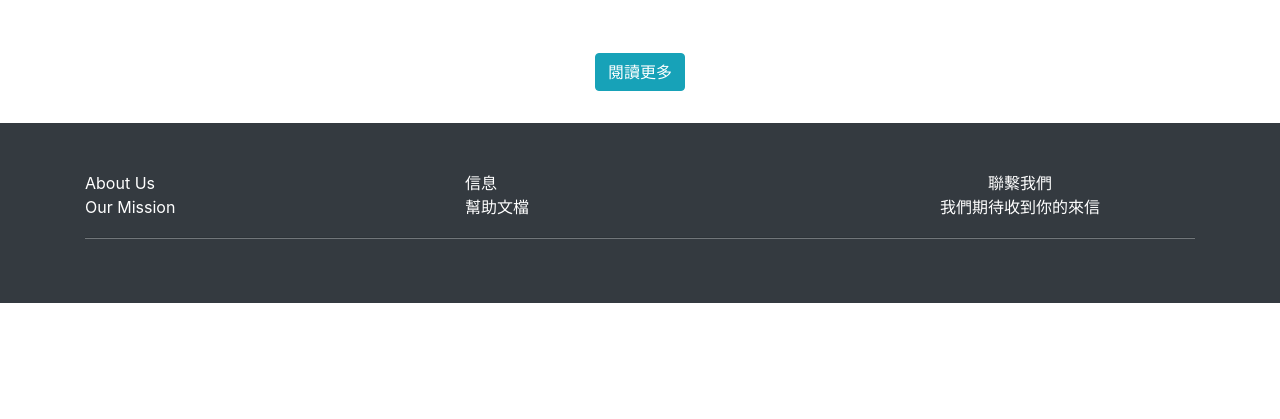
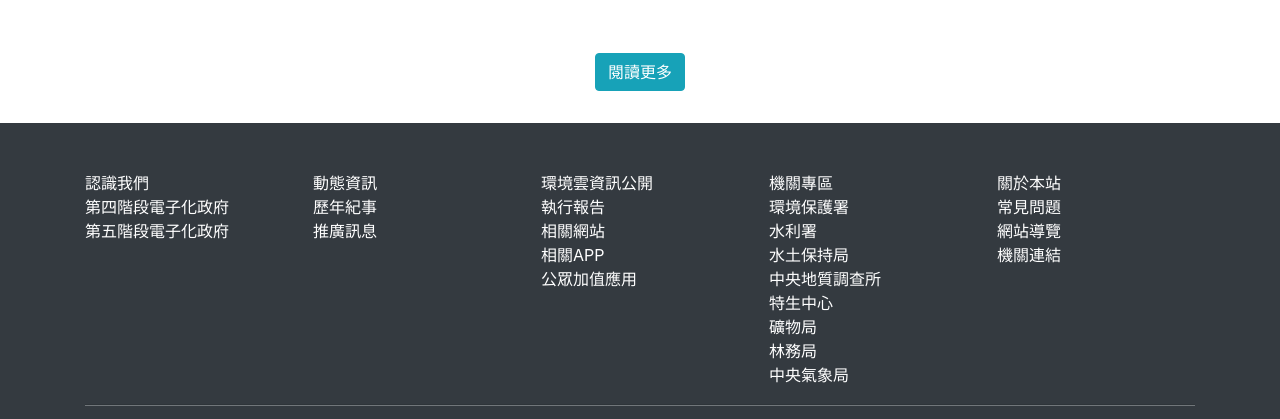
Before and after one commit to dsdpdemo/ropin13.github.io, a plain HTML site: page index.html in a window 1280 px wide. Shown: the part 1886-2305 px from the top of the page. Before the commit the page ends 2189 px from the top, so only its background shows below. Drawn offline with nearby package versions, Linux system fonts and the light colour scheme.

Commit message:
Add files via upload

```diff
--- a/index.html
+++ b/index.html
@@ -76,7 +76,7 @@
 		<a ng-click="changeTopic(nowTopic)" href="#">{{nowTopic}}</a>
 	</div>
 
-  <header ng-show="nowTopic === topics.recommendation" style="height: 400px;background-repeat: no-repeat; background-size: cover; background-color: transparent; background-position: 50% 50%; background-image: url(&quot;./images/photo.jpg&quot;);">
+  <header  ng-show="nowTopic === topics.recommendation" style="height: 400px;background-repeat: no-repeat; background-size: cover; background-color: transparent; background-position: 50% 50%; background-image: url(&quot;./images/photo.jpg&quot;);">
       <div class="container">
         <div class="row">
           <div class="col-lg-12">
@@ -171,23 +171,73 @@
     <footer class="py-5 bg-dark">
 	<div class="container">
 		  <div class="row">
-			<div class="col"><a class="m-0 text-center text-white" href="#">About Us</a></div>
-			<div class="col"><a class="m-0 text-center text-white" href="#">信息</a></div>
-			<div class="col"><p class="m-0 text-center text-white">聯繫我們</p></div>
+			<div class="col"><a class="m-0 text-center text-white">認識我們</a></div>
+			<div class="col"><a class="m-0 text-center text-white">動態資訊</a></div>
+			<div class="col"><a class="m-0 text-center text-white">環境雲資訊公開</a></div>
+			<div class="col"><a class="m-0 text-center text-white">機關專區</a></div>
+			<div class="col"><a class="m-0 text-center text-white">關於本站</a></div>
 
 		  </div>
 		  <div class="row">
-			<div class="col"><a class="m-0 text-center text-white" href="#">Our Mission</a></div>
-			<div class="col"><a class="m-0 text-center text-white" href="#">幫助文檔</a></div>
-			<div class="col"><p class="m-0 text-center text-white">我們期待收到你的來信</p></div>
+			<div class="col"><a class="m-0 text-center text-white" href="#">第四階段電子化政府</a></div>
+			<div class="col"><a class="m-0 text-center text-white" href="#">歷年紀事</a></div>
+			<div class="col"><a class="m-0 text-center text-white" href="#">執行報告</a></div>
+			<div class="col"><a class="m-0 text-center text-white" href="#">環境保護署</a></div>
+			<div class="col"><a class="m-0 text-center text-white" href="#">常見問題</a></div>
+		  </div>
+
+		  <div class="row">
+			<div class="col"><a class="m-0 text-center text-white" href="#">第五階段電子化政府</a></div>
+			<div class="col"><a class="m-0 text-center text-white" href="#">推廣訊息</a></div>
+			<div class="col"><a class="m-0 text-center text-white" href="#">相關網站</a></div>
+			<div class="col"><a class="m-0 text-center text-white" href="#">水利署</a></div>
+			<div class="col"><a class="m-0 text-center text-white" href="#">網站導覽</a></div>
 		  </div>
 
 		  <div class="row">
 			<div class="col"><a class="m-0 text-center text-white" href="#"></a></div>
 			<div class="col"><a class="m-0 text-center text-white" href="#"></a></div>
-			<div class="col"><p class="m-0 text-center text-white"></p></div>
+			<div class="col"><a class="m-0 text-center text-white" href="#">相關APP</a></div>
+			<div class="col"><a class="m-0 text-center text-white" href="#">水土保持局</a></div>
+			<div class="col"><a class="m-0 text-center text-white" href="#">機關連結</a></div>
 		  </div>
 
+		  <div class="row">
+			<div class="col"><a class="m-0 text-center text-white" href="#"></a></div>
+			<div class="col"><a class="m-0 text-center text-white" href="#"></a></div>
+			<div class="col"><a class="m-0 text-center text-white" href="#">公眾加值應用</a></div>
+			<div class="col"><a class="m-0 text-center text-white" href="#">中央地質調查所</a></div>
+			<div class="col"><a class="m-0 text-center text-white" href="#"></a></div>
+		  </div>
+
+		  <div class="row">
+			<div class="col"><a class="m-0 text-center text-white" href="#"></a></div>
+			<div class="col"><a class="m-0 text-center text-white" href="#"></a></div>
+			<div class="col"><a class="m-0 text-center text-white" href="#"></a></div>
+			<div class="col"><a class="m-0 text-center text-white" href="#">特生中心</a></div>
+			<div class="col"><a class="m-0 text-center text-white" href="#"></a></div>
+		  </div>
+		  <div class="row">
+			<div class="col"><a class="m-0 text-center text-white" href="#"></a></div>
+			<div class="col"><a class="m-0 text-center text-white" href="#"></a></div>
+			<div class="col"><a class="m-0 text-center text-white" href="#"></a></div>
+			<div class="col"><a class="m-0 text-center text-white" href="#">礦物局</a></div>
+			<div class="col"><a class="m-0 text-center text-white" href="#"></a></div>
+		  </div>
+		  <div class="row">
+			<div class="col"><a class="m-0 text-center text-white" href="#"></a></div>
+			<div class="col"><a class="m-0 text-center text-white" href="#"></a></div>
+			<div class="col"><a class="m-0 text-center text-white" href="#"></a></div>
+			<div class="col"><a class="m-0 text-center text-white" href="#">林務局</a></div>
+			<div class="col"><a class="m-0 text-center text-white" href="#"></a></div>
+		  </div>
+		  <div class="row">
+			<div class="col"><a class="m-0 text-center text-white" href="#"></a></div>
+			<div class="col"><a class="m-0 text-center text-white" href="#"></a></div>
+			<div class="col"><a class="m-0 text-center text-white" href="#"></a></div>
+			<div class="col"><a class="m-0 text-center text-white" href="#">中央氣象局</a></div>
+			<div class="col"><a class="m-0 text-center text-white" href="#"></a></div>
+		  </div>
 		  <div class="row">
 			<div class="col"></div>
 			<div class="col"></div>
```
